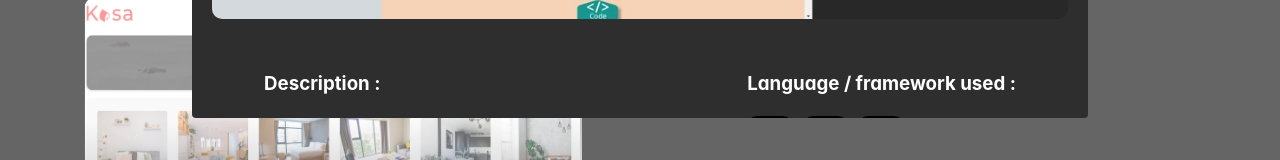
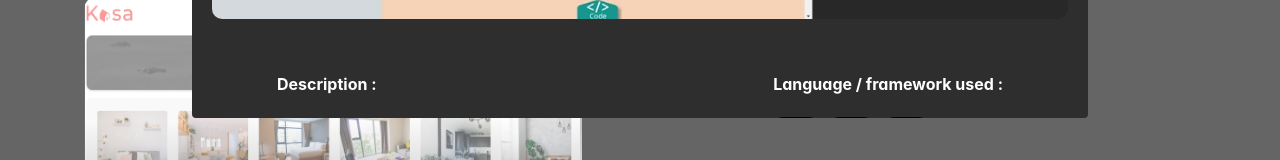
Before and after one commit to Crrux/Portfolio, a React (Vite) app: page / in a window 1280 px wide. Both pictures are taken after a click on the button 332 px from the left and 1410 px from the top of the page. Shown: the part 1612-1772 px from the top of the page. Built offline with nearby package versions, Linux system fonts and the light colour scheme.

Commit message:
modif h3 > h4

```diff
--- a/src/components/modal_projects/modal_projects.jsx
+++ b/src/components/modal_projects/modal_projects.jsx
@@ -91,12 +91,12 @@ function ModalCmpnt({ project, dataLogos }) {
             <img src={project.imageURL}></img>
           </div>
           <div className="Modal_Project_Description">
-            <h3>Description :</h3>
+            <h4>Description :</h4>
             <p>{project.description}</p>
           </div>
 
           <div className="Modal_Logos">
-            <h3>Language / framework used :</h3>
+            <h4>Language / framework used :</h4>
             <div className="Modal_Logos_Container">
               {" "}
               {project.used.map((logoName, index) => {
```
